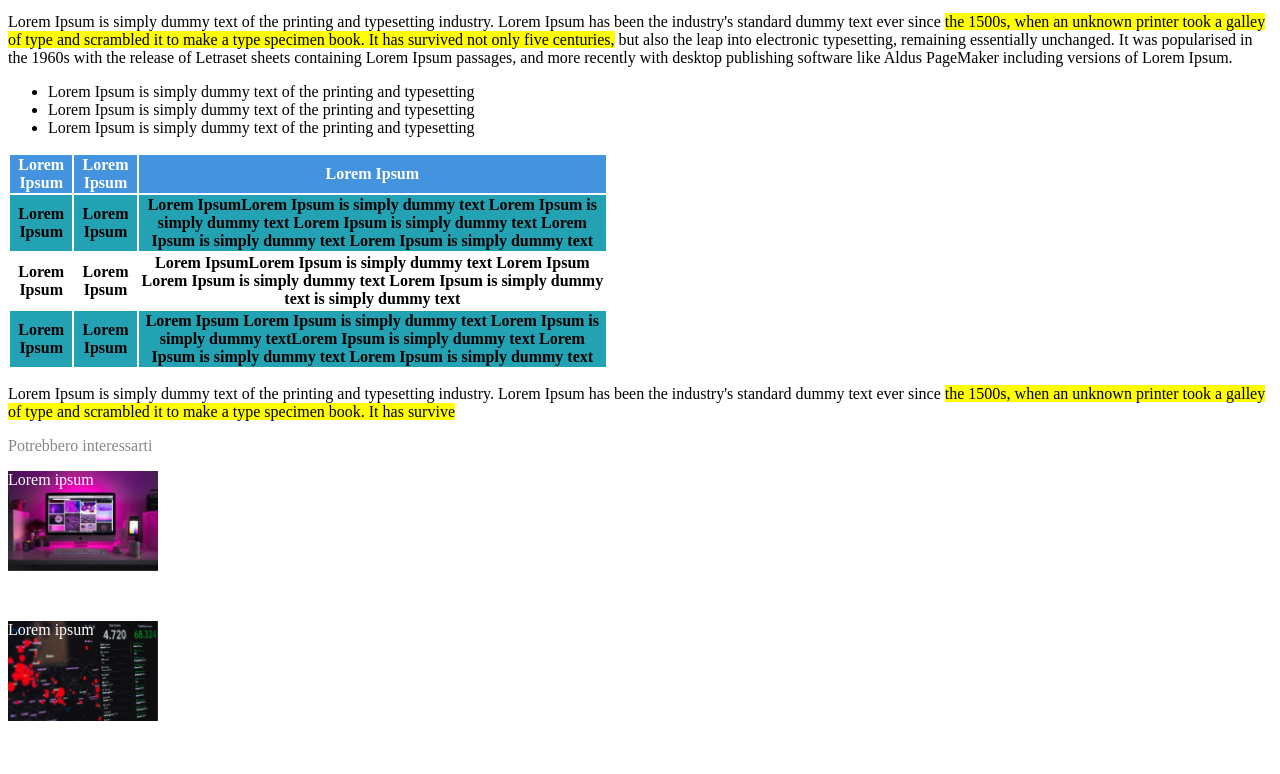
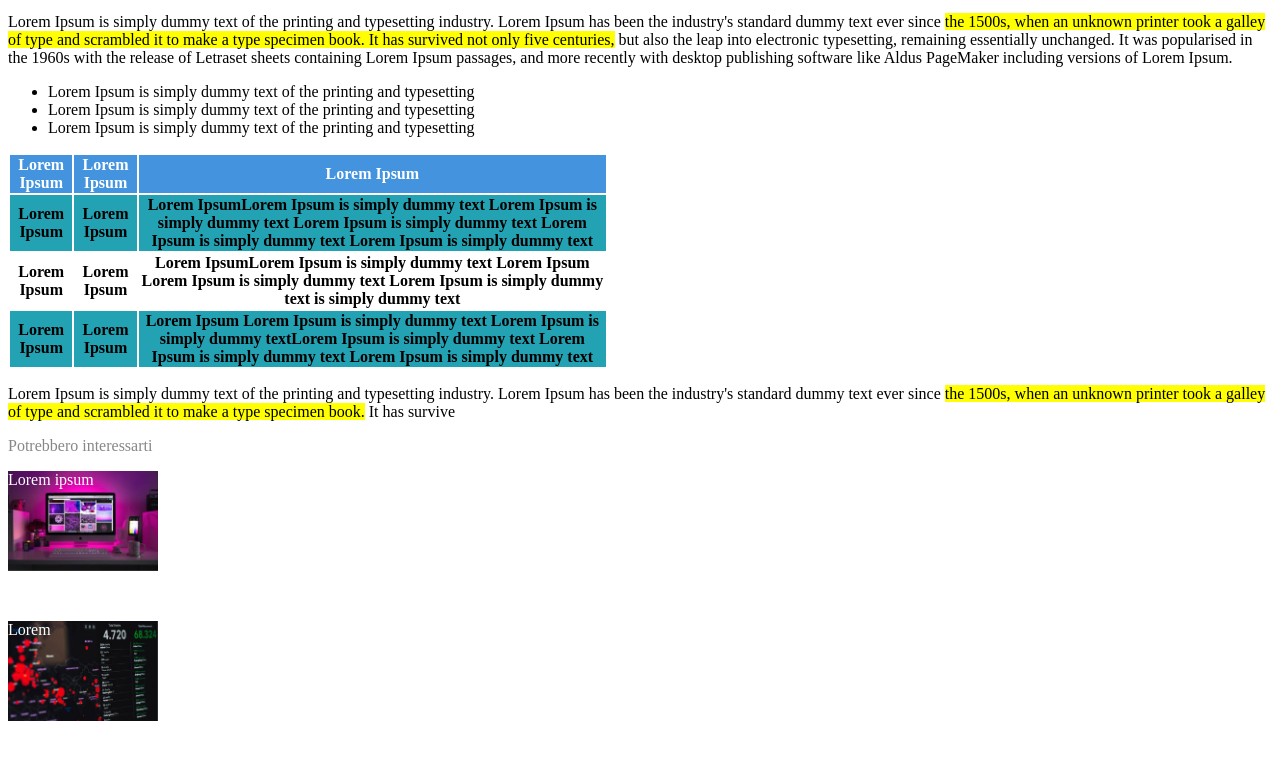
Before and after one commit to LorenzoVivenzio/html-css-booleaner, a plain HTML site: page index.html in a window 1280 px wide. Shown: the part 632-1406 px from the top of the page. Drawn offline with Linux system fonts and the light colour scheme.

Commit message:
feat : correzione dello span

```diff
--- a/index.html
+++ b/index.html
@@ -64,14 +64,14 @@
                     <th class="celeste">Lorem Ipsum Lorem Ipsum is simply dummy text Lorem Ipsum is simply dummy textLorem Ipsum is simply dummy text Lorem Ipsum is simply dummy text Lorem Ipsum is simply dummy text  </th>
                 </tr>
             </table>
-            <p>Lorem Ipsum is simply dummy text of the printing and typesetting industry. Lorem Ipsum has been the industry's standard dummy text ever since <span class="ev-yellow"> the 1500s, when an unknown printer took a galley of type and scrambled it to make a type specimen book. It has survive</p>
+            <p>Lorem Ipsum is simply dummy text of the printing and typesetting industry. Lorem Ipsum has been the industry's standard dummy text ever since <span class="ev-yellow"> the 1500s, when an unknown printer took a galley of type and scrambled it to make a type specimen book.</span> It has survive</p>
           </section>
          <!-- fine tabella -->
           <!-- Il potrebbe interessarti -->
            <section>
             <p class="grey">Potrebbero interessarti</p>
             <div class="monitor">Lorem ipsum</div>
-            <div class="graphic">Lorem ipsum</div>
+            <div class="graphic">Lorem</div>
            </section>
           <!-- fine Il potrebbe interessarti -->
 
```
